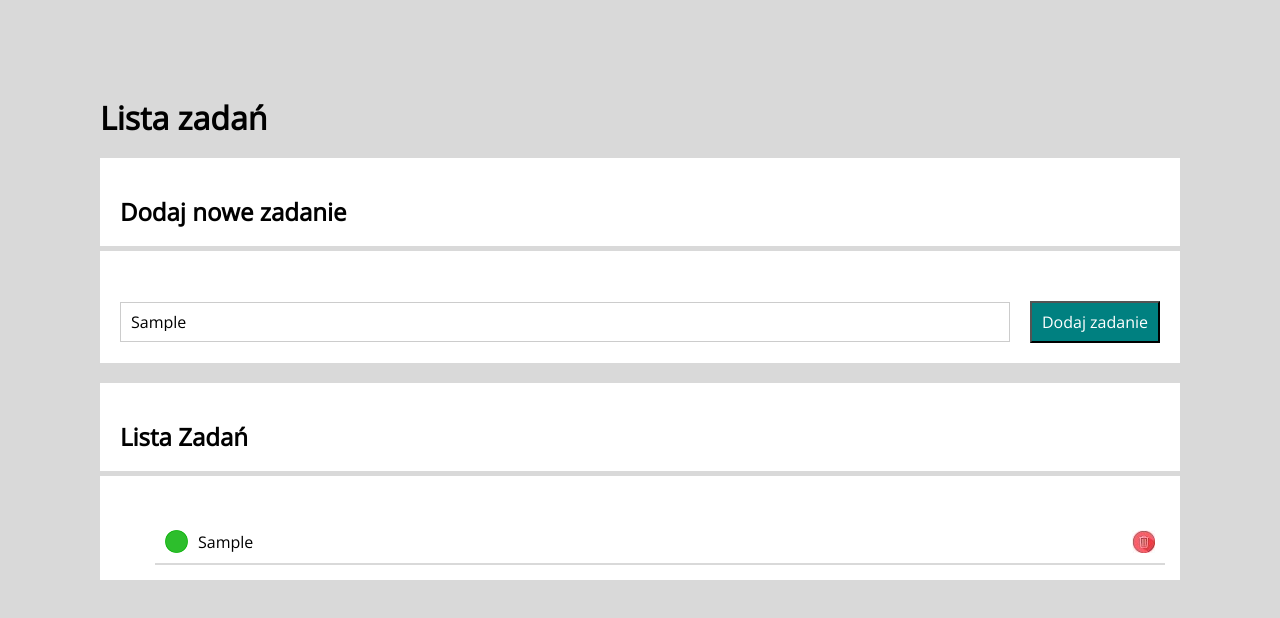
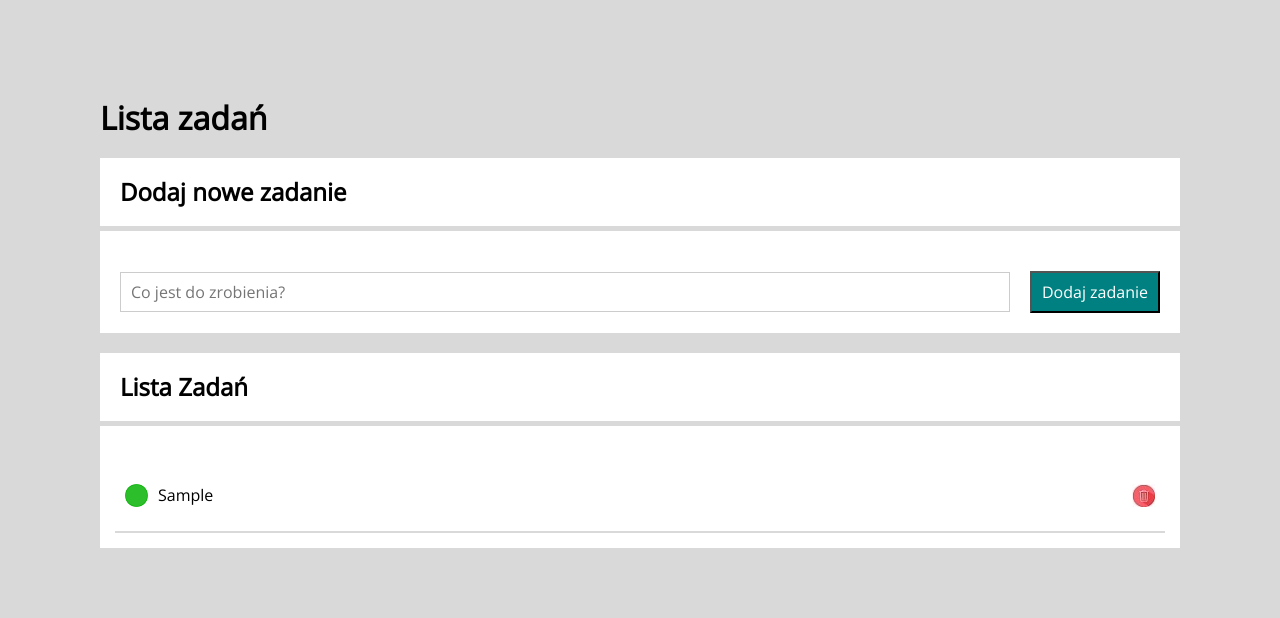
Before and after one commit to Vizter94/List-of-tasks, a plain HTML site: page index.html in a window 1280 px wide. Both pictures are taken after typing "Sample" into the empty fields and a click on the button "Dodaj zadanie". Drawn offline with nearby package versions, Linux system fonts and the light colour scheme.

Commit message:
Clear and  focus input added

```diff
--- a/CSS/form.css
+++ b/CSS/form.css
@@ -4,12 +4,13 @@
     background-color: white;
     align-items: center;
     margin-bottom: 20px;
-    grid-gap: 10px 10px;
+    max-width: 1800px;
 
 }
 
 .form__header {
-    padding: 20px;
+    padding-left: 20px;
+    padding-bottom: 20px;
     border-bottom: 5px solid #d9d9d9;
 
 }
@@ -31,4 +32,5 @@
     grid-template-columns: 1fr auto;
     align-items: center;
     padding-left: 20px;
+
 }
--- a/CSS/list.css
+++ b/CSS/list.css
@@ -1,15 +1,20 @@
 .list {
     list-style-type: none;
     margin: 15px;
+    padding-inline-start: 0px;
+
+}
+.list__text{
+    overflow-wrap: anywhere;
+
 }
 
 .list__items {
     display: flex;
     align-items: center;
     padding: 10px;
+    border-bottom: 2px solid #d9d9d9;
 
-    border-bottom: 2px solid #d9d9d9;
-    ;
 }
 
 .list__items--done {
--- a/CSS/style.css
+++ b/CSS/style.css
@@ -13,4 +13,5 @@ html {
 .body {
     background-color: #d9d9d9;
     margin: 100px;
+    max-width: 2000px;
 }
--- a/JS/script.js
+++ b/JS/script.js
@@ -9,8 +9,17 @@
     if (newTaskElement === "") {
       return;
     }
+    focusInput();
     pushTask(newTaskElement);
+    clear();
+
   }
+
+ const focusInput = () =>{
+  document.getElementById("focusButton").addEventListener("click", () =>{
+    document.getElementById("textField").focus();
+  })
+ }
 
   const pushTask = (newTaskElement) => {
     tasks.push({
@@ -30,7 +39,12 @@
     render();
   }
 
+  const clear = () => {
+    const inputElement = document.querySelector(".js-newTask")
+    inputElement.value="";
 
+    render();
+  }
 
   const render = () => {
     let htmlString = "";
@@ -38,12 +52,15 @@
     for (const task of tasks) {
       htmlString += `<li class="list__items ${task.done && "list__items--done"}">
       <button class="js-done list__button--notdone ${task.done && "list__button--done"}"></button>
-      ${task.element}
+      <p class="list__text">${task.element}</p>
       <button class="js-remove list__button--delete"></button></li>`;
     }
+
     document.querySelector(".js-tasks").innerHTML = htmlString;
 
     const removeButtons = document.querySelectorAll(".js-remove");
+
+
 
     removeButtons.forEach((removeButton, index) => {
       removeButton.addEventListener("click", () => {
--- a/index.html
+++ b/index.html
@@ -23,8 +23,8 @@
         <div class="form__container">
             <h2 class="form__header">Dodaj nowe zadanie</h2>
             <div class="form__newTask">
-                <input class="js-newTask form__input" placeholder="Co jest do zrobienia?">
-                <button class="form__button">Dodaj zadanie</button>
+                <input class="js-newTask form__input" id="textField" placeholder="Co jest do zrobienia?">
+                <button id="focusButton" class="form__button">Dodaj zadanie</button>
             </div>
         </div>
         <div class="form__container">
```
